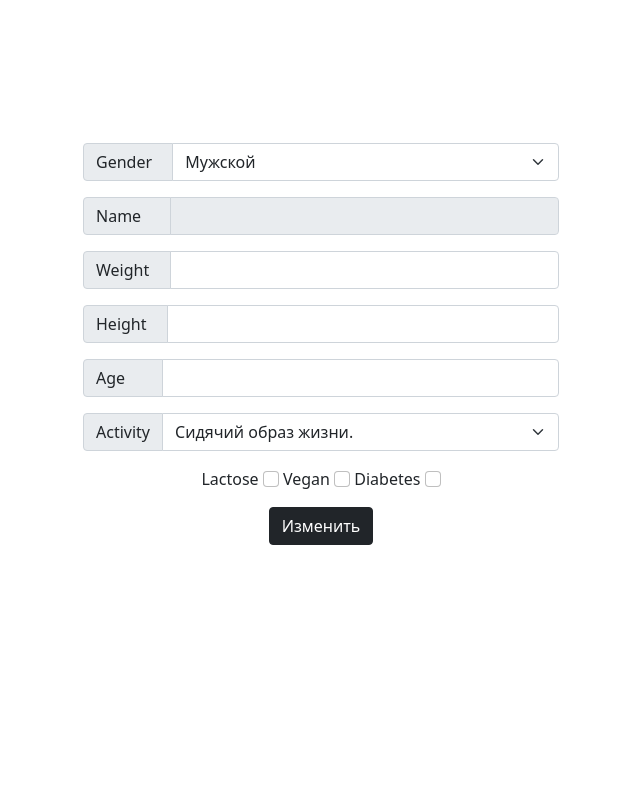
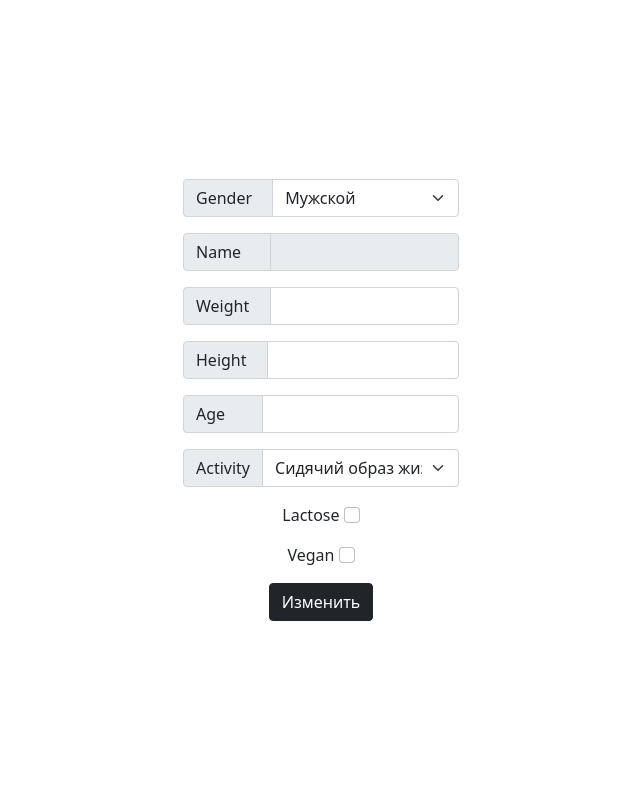
Before and after one commit to l1pman/balanced_diets, a Django app: template balanced_diets/templates/balanced_diets/edit_kcal.html in a window 1280 px wide. Shown: the part 56-856 px from the top of the page, without its empty margins (319-959 px from the left). Before the commit the page ends 601 px from the top, so only its background shows below. Run offline with Django 4.2, Linux system fonts and the light colour scheme; the template is opened without the code that fills it, so the values that code supplies are empty.

Commit message:
delete field "diabetes"

```diff
--- a/balanced_diets/forms.py
+++ b/balanced_diets/forms.py
@@ -5,4 +5,4 @@ from .models import New_kcal
 class KcalForm(forms.ModelForm):
     class Meta:
         model = New_kcal
-        fields = ['gender','name','weight','height','age','activity','lactose','vegan','diabetes']
+        fields = ['gender','name','weight','height','age','activity','lactose','vegan']
--- a/balanced_diets/models.py
+++ b/balanced_diets/models.py
@@ -16,7 +16,8 @@ class Dish(models.Model):
     meal = models.CharField(max_length=15, choices=meals, default='')
     lactose = models.BooleanField()
     vegan = models.BooleanField()
-    diabetes = models.BooleanField()
+    href = models.CharField(max_length=150, default='https://daily-menu.ru/dailymenu/recipes')
+
 
 class Product(models.Model):
     name = models.CharField(max_length=50)
--- a/balanced_diets/templates/balanced_diets/edit_kcal.html
+++ b/balanced_diets/templates/balanced_diets/edit_kcal.html
@@ -1,6 +1,6 @@
 {% extends "balanced_diets/base.html" %}
 {% block content %}
-<div class="container text-center rounded" style=" max-width: 500px; position: absolute;top: 50%;left: 50%;margin-right: -50%;transform: translate(-50%, -50%)">
+<div class="container text-center rounded" style=" max-width: 300px; display: flex; justify-content: center; align-items: center; height: 100%; ">
     <form action="{% url 'balanced_diets:edit_kcal'%}" method='post'>
         {% csrf_token %}
 
@@ -48,14 +48,13 @@
             <label for="id_lactose" class="form-check-label">Lactose</label>
             <input class="form-check-input" type="checkbox" name="lactose" class="form-control text-center" id="id_lactose"
             {% if kcal.lactose %} checked {% endif %}>
+        </div>
+        <div class="mb-3">
 
             <label for="id_vegan" class="form-check-label">Vegan</label>
             <input class="form-check-input" type="checkbox" name="vegan" class="form-control text-center" id="id_vegan"
             {% if kcal.vegan %} checked {% endif %}>
 
-            <label for="id_diabetes" class="form-check-label">Diabetes</label>
-            <input class="form-check-input" type="checkbox" name="diabetes" class="form-control text-center" id="id_diabetes"
-            {% if kcal.diabetes %} checked {% endif %}>
 
         </div>
 
```
Also changed, not shown: balanced_diets/templates/balanced_diets/new_kcal.html (+3 -4 lines), db.sqlite3.
